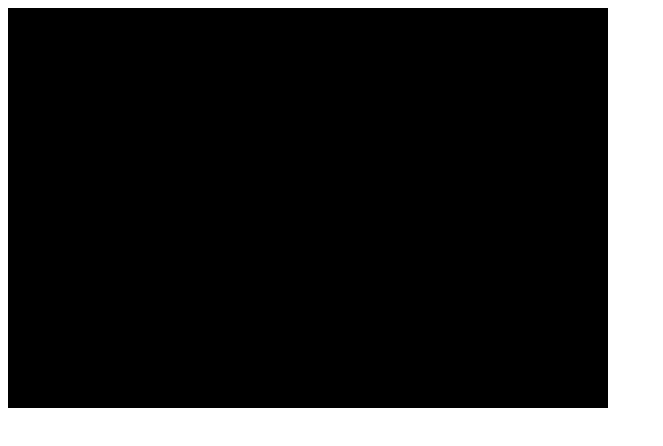
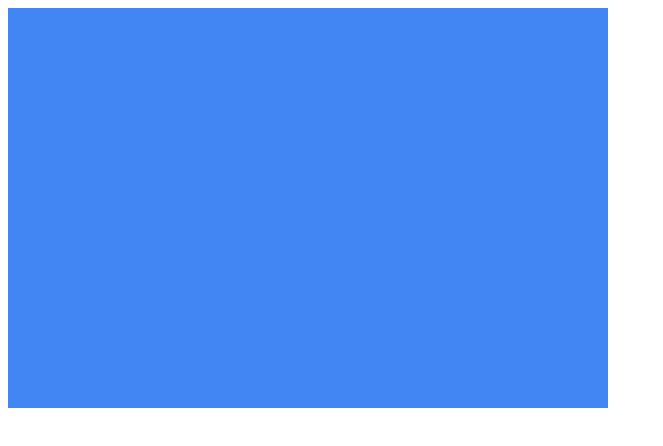
Before and after one commit to grincon0/BC_Challenge, a plain HTML site: page index.html in a window 1280 px wide. Shown: the whole page, without its empty margins (0-663 px from the left). Drawn offline with Linux system fonts and the light colour scheme; animation ran at ten frames a second.

Commit message:
added game states

```diff
--- a/index.html
+++ b/index.html
@@ -7,13 +7,20 @@
     <meta name="viewport" content="width=device-width, initial-scale=1">
     <link rel="stylesheet" type="text/css" media="screen" href="resources/css/app.css" />
     <script src="resources/phaser/phaser.min.js"></script>
-    <script src="resources/javascript/states/state1.js"></script>
+
 
 </head>
 <body>
 
-
+    <script src="resources/javascript/states/state1.js"></script>
+    <script src="resources/javascript/states/state2.js"></script>
+    <script src="resources/javascript/states/state3.js"></script>
+    <script src="resources/javascript/states/state4.js"></script>
+    <script src="resources/javascript/states/state5.js"></script>
+    <script src="resources/javascript/states/state6.js"></script>
+    <script src="resources/javascript/states/state7.js"></script>
+    <script src="resources/javascript/states/state8.js"></script>
+    <script src="resources/javascript/states/state9.js"></script>
     <script src="resources/javascript/states/main.js"></script>
-
 </body>
 </html>
--- a/resources/javascript/states/main.js
+++ b/resources/javascript/states/main.js
@@ -1,4 +1,12 @@
-const game = new Phaser.Game(600,400, Phaser.AUTO);
+var game = new Phaser.Game(600,400, Phaser.AUTO);
 
 game.state.add('state1', demo.state1);
+game.state.add('state2', demo.state2);
+game.state.add('state3', demo.state3);
+game.state.add('state4', demo.state4);
+game.state.add('state5', demo.state5);
+game.state.add('state6', demo.state6);
+game.state.add('state7', demo.state7);
+game.state.add('state8', demo.state8);
+game.state.add('state9', demo.state9);
 game.state.start('state1');
--- a/resources/javascript/states/state1.js
+++ b/resources/javascript/states/state1.js
@@ -1,14 +1,12 @@
-var demo = {};
+var demo = window.demo || (window.demo = {});
 
-demo.state1 = function (){
-
-};
+demo.state1 = function (){};
 
 demo.state1.prototype = {
-
-
     preload: function() {},
-    create: function () {},
-    update : function (){},
-
+    create: function () {
+        game.stage.backgroundColor = '#4286f4';
+        console.log('state1');
+    },
+    update : function (){}
 };
--- /dev/null
+++ b/resources/javascript/states/state2.js
@@ -0,0 +1,13 @@
+
+demo.state2 = function (){};
+
+demo.state2.prototype = {
+
+
+    preload: function() {},
+    create: function () {
+        game.stage.backgroundColor = '#80ff08';
+    },
+    update : function (){},
+
+};
--- /dev/null
+++ b/resources/javascript/states/state3.js
@@ -0,0 +1,13 @@
+
+demo.state3 = function (){};
+
+demo.state3.prototype = {
+
+
+    preload: function() {},
+    create: function () {
+        game.stage.backgroundColor = '#80ff08';
+    },
+    update : function (){},
+
+};
--- /dev/null
+++ b/resources/javascript/states/state4.js
@@ -0,0 +1,13 @@
+
+demo.state4 = function (){};
+
+demo.state4.prototype = {
+
+
+    preload: function() {},
+    create: function () {
+        game.stage.backgroundColor = '#80ff08';
+    },
+    update : function (){},
+
+};
--- /dev/null
+++ b/resources/javascript/states/state5.js
@@ -0,0 +1,13 @@
+
+demo.state5 = function (){};
+
+demo.state5.prototype = {
+
+
+    preload: function() {},
+    create: function () {
+        game.stage.backgroundColor = '#80ff08';
+    },
+    update : function (){},
+
+};
--- /dev/null
+++ b/resources/javascript/states/state6.js
@@ -0,0 +1,13 @@
+
+demo.state6 = function (){};
+
+demo.state6.prototype = {
+
+
+    preload: function() {},
+    create: function () {
+        game.stage.backgroundColor = '#80ff08';
+    },
+    update : function (){},
+
+};
--- /dev/null
+++ b/resources/javascript/states/state7.js
@@ -0,0 +1,13 @@
+
+demo.state7 = function (){};
+
+demo.state7.prototype = {
+
+
+    preload: function() {},
+    create: function () {
+        game.stage.backgroundColor = '#80ff08';
+    },
+    update : function (){},
+
+};
--- /dev/null
+++ b/resources/javascript/states/state8.js
@@ -0,0 +1,13 @@
+
+demo.state8 = function (){};
+
+demo.state8.prototype = {
+
+
+    preload: function() {},
+    create: function () {
+        game.stage.backgroundColor = '#80ff08';
+    },
+    update : function (){},
+
+};
--- /dev/null
+++ b/resources/javascript/states/state9.js
@@ -0,0 +1,13 @@
+
+demo.state9 = function (){};
+
+demo.state9.prototype = {
+
+
+    preload: function() {},
+    create: function () {
+        game.stage.backgroundColor = '#80ff08';
+    },
+    update : function (){},
+
+};
```
